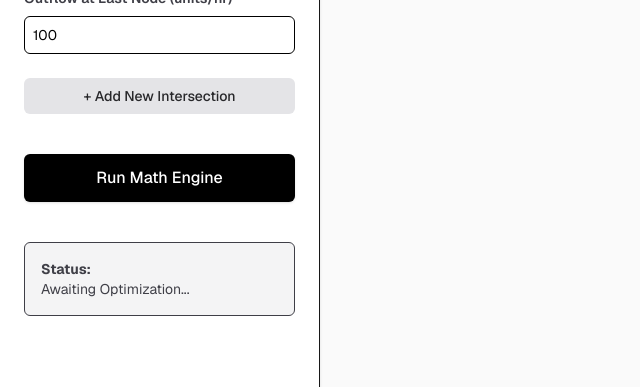
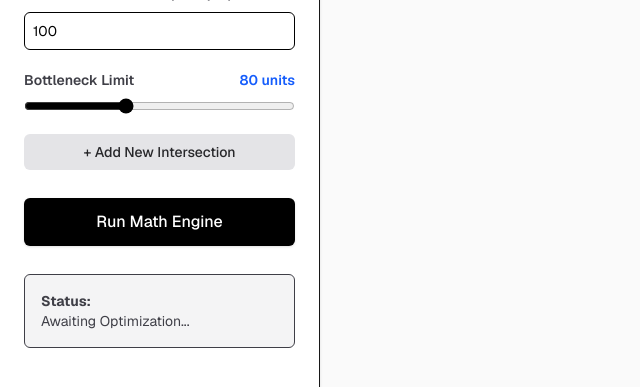
Before and after one commit to ashishsinghh935-ops/urban-traffic-optimizer, a Next.js app in the folder frontend/: page / in a window 1280 px wide. Shown: the part 223-610 px from the top of the page, without its empty margins (0-640 px from the left). Built offline with nearby package versions, Linux system fonts and the light colour scheme.

Commit message:
Added interactive bottleneck capacity slider and dynamic threshold styling

```diff
--- a/frontend/app/page.tsx
+++ b/frontend/app/page.tsx
@@ -25,18 +25,19 @@ export default function TrafficDashboard() {
   const [inflowA, setInflowA] = useState(100);
   const [outflowD, setOutflowD] = useState(100);
 
+  // New state for the bottleneck capacity threshold slider
+  const [capacityThreshold, setCapacityThreshold] = useState(80);
+
   const onNodesChange = useCallback((changes: any) => setNodes((nds) => applyNodeChanges(changes, nds)), []);
   const onEdgesChange = useCallback((changes: any) => setEdges((eds) => applyEdgeChanges(changes, eds)), []);
 
-  // 1. Let users drag and connect roads between nodes!
   const onConnect = useCallback((params: Connection) => {
     const newEdge = { ...params, id: `e${params.source}-${params.target}`, animated: true, label: 'Pending...' };
     setEdges((eds) => addEdge(newEdge, eds));
   }, []);
 
-  // 2. Let users spawn new intersections
   const handleAddIntersection = () => {
-    const nextId = String.fromCharCode(65 + nodes.length); // Generates E, F, G, etc.
+    const nextId = String.fromCharCode(65 + nodes.length);
     const newNode = {
       id: nextId,
       position: { x: Math.random() * 200 + 250, y: Math.random() * 200 + 150 },
@@ -50,19 +51,18 @@ export default function TrafficDashboard() {
     if (edges.length === 0) return setStatus("Add some roads first!");
     setStatus("Calculating route optimization...");
 
-    // 3. The Dynamic Matrix Builder
     const matrix: number[][] = Array(nodes.length).fill(0).map(() => Array(edges.length).fill(0));
 
     edges.forEach((edge, edgeIndex) => {
       const sourceIndex = nodes.findIndex(n => n.id === edge.source);
       const targetIndex = nodes.findIndex(n => n.id === edge.target);
-      if (sourceIndex !== -1) matrix[sourceIndex][edgeIndex] = 1;  // Traffic leaves source
-      if (targetIndex !== -1) matrix[targetIndex][edgeIndex] = -1; // Traffic enters target
+      if (sourceIndex !== -1) matrix[sourceIndex][edgeIndex] = 1;
+      if (targetIndex !== -1) matrix[targetIndex][edgeIndex] = -1;
     });
 
     const inflows = Array(nodes.length).fill(0);
-    inflows[0] = inflowA; // Assuming First node is always the source
-    inflows[nodes.length - 1] = -outflowD; // Assuming Last node is always the sink
+    inflows[0] = inflowA;
+    inflows[nodes.length - 1] = -outflowD;
 
     try {
       const response = await fetch('http://127.0.0.1:8000/optimize', {
@@ -78,11 +78,15 @@ export default function TrafficDashboard() {
 
       if (data.status === "success") {
         setStatus(`Optimization Complete! Bottlenecks: ${data.bottlenecks_detected ? "Yes" : "No"}`);
-        setEdges((eds) => eds.map((edge, index) => ({
-          ...edge,
-          label: `${data.optimized_flows[index] || 0} units/hr`,
-          style: { stroke: (data.optimized_flows[index] || 0) >= 80 ? '#ef4444' : '#22c55e', strokeWidth: 2 }
-        })));
+        setEdges((eds) => eds.map((edge, index) => {
+          const flow = data.optimized_flows[index] || 0;
+          return {
+            ...edge,
+            label: `${flow} units/hr`,
+            // Using our interactive slider threshold here!
+            style: { stroke: flow >= capacityThreshold ? '#ef4444' : '#22c55e', strokeWidth: 2 }
+          };
+        }));
       }
     } catch (error) {
       console.error("Backend connection failed:", error);
@@ -98,25 +102,41 @@ export default function TrafficDashboard() {
           <p className="text-xs text-zinc-500 mt-1">Adjust flow and run the engine.</p>
         </div>
 
-        <div className="p-6 flex-1 flex flex-col gap-6">
+        <div className="p-6 flex-1 flex flex-col gap-5 overflow-y-auto">
           <div className="flex flex-col gap-2">
             <label className="text-sm font-semibold text-zinc-700">Inflow at Node A (units/hr)</label>
             <input type="number" value={inflowA} onChange={(e) => setInflowA(Number(e.target.value))} className="border p-2 rounded-md text-sm text-black" />
           </div>
+
           <div className="flex flex-col gap-2">
             <label className="text-sm font-semibold text-zinc-700">Outflow at Last Node (units/hr)</label>
             <input type="number" value={outflowD} onChange={(e) => setOutflowD(Number(e.target.value))} className="border p-2 rounded-md text-sm text-black" />
+          </div>
+
+          <div className="flex flex-col gap-2">
+            <div className="flex justify-between text-sm font-semibold text-zinc-700">
+              <span>Bottleneck Limit</span>
+              <span className="text-blue-600">{capacityThreshold} units</span>
+            </div>
+            <input
+              type="range"
+              min="10"
+              max="200"
+              value={capacityThreshold}
+              onChange={(e) => setCapacityThreshold(Number(e.target.value))}
+              className="accent-black cursor-pointer"
+            />
           </div>
 
           <button onClick={handleAddIntersection} className="w-full bg-zinc-200 text-zinc-800 px-4 py-2 rounded-md hover:bg-zinc-300 transition-all font-medium text-sm">
             + Add New Intersection
           </button>
 
-          <button onClick={handleOptimize} className="w-full bg-black text-white px-4 py-3 rounded-md hover:bg-zinc-800 transition-all font-medium shadow-sm mt-4">
+          <button onClick={handleOptimize} className="w-full bg-black text-white px-4 py-3 rounded-md hover:bg-zinc-800 transition-all font-medium shadow-sm mt-2">
             Run Math Engine
           </button>
 
-          <div className="mt-4 p-4 bg-zinc-100 rounded-md border text-sm text-zinc-700">
+          <div className="mt-2 p-4 bg-zinc-100 rounded-md border text-sm text-zinc-700">
             <strong>Status:</strong> <br/> {status}
           </div>
         </div>
```
